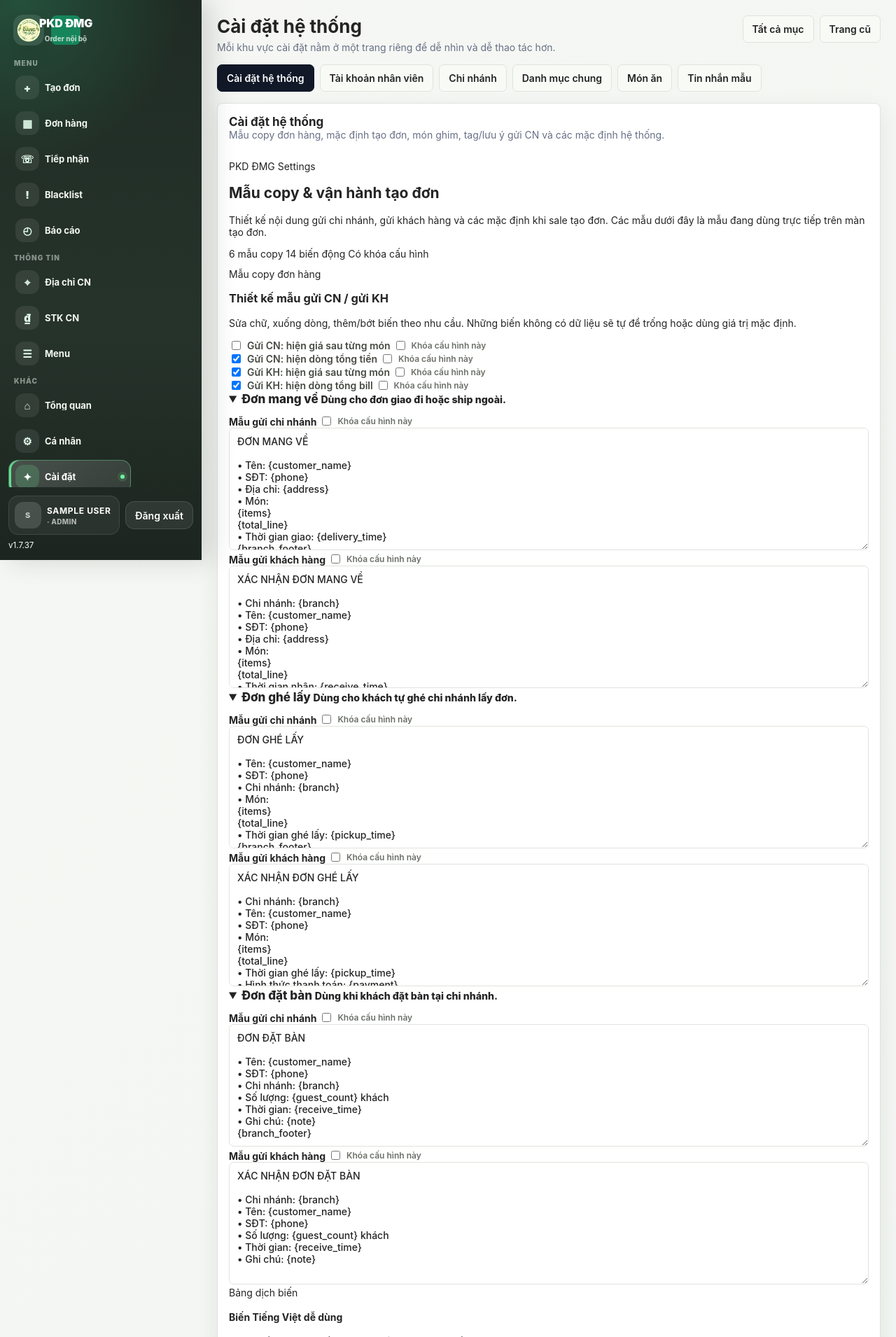
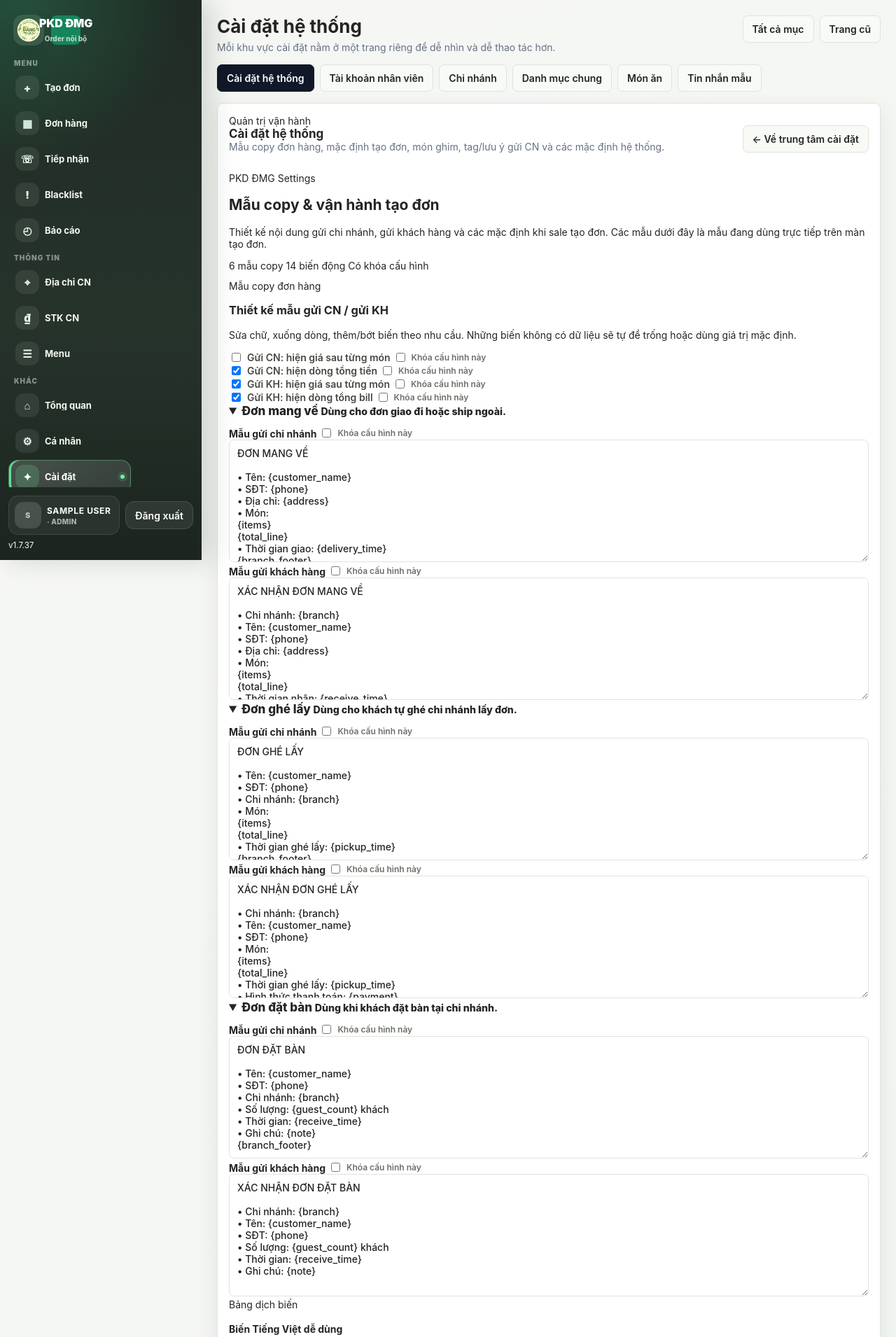
Before and after one commit to tinonguyen15/PKD-DMG, a PHP site: page /settings/system in a window 1280 px wide. Shown: the top 1910 px of the page at 70% size. Run offline with PHP 8.4, Linux system fonts and the light colour scheme; the visitor is signed in with stand-in values (Sample User, id 1); data that the repository does not hold is empty.

Commit message:
Add dedicated system settings stylesheet

```diff
--- a/app/Views/settings/system.php
+++ b/app/Views/settings/system.php
@@ -1,13 +1,17 @@
+<link rel="stylesheet" href="<?= e(asset_url('/assets/css/settings-system.css')) ?>">
+
 <?php require __DIR__ . '/_nav.php'; ?>
 
-<section class="panel settings-panel settings-page-panel">
-  <div class="section-head">
+<section class="panel settings-panel settings-page-panel settings-system-page">
+  <div class="section-head settings-system-titlebar">
     <div>
+      <span class="settings-kicker">Quản trị vận hành</span>
       <h2>Cài đặt hệ thống</h2>
       <p class="settings-page-note">Mẫu copy đơn hàng, mặc định tạo đơn, món ghim, tag/lưu ý gửi CN và các mặc định hệ thống.</p>
     </div>
+    <a class="btn ghost" href="<?= e(url('/settings')) ?>">← Về trung tâm cài đặt</a>
   </div>
-  <form class="stack" method="post" action="<?= e(url('/settings/system-preferences')) ?>">
+  <form class="stack settings-system-form" method="post" action="<?= e(url('/settings/system-preferences')) ?>">
     <?= csrf_field() ?>
     <?php
     $preferenceValues = $systemPreferences['values'];
@@ -16,6 +20,12 @@
     $preferenceLockControls = true;
     require __DIR__ . '/../partials/preference_fields.php';
     ?>
-    <button class="btn primary" type="submit">Lưu cài đặt hệ thống</button>
+    <div class="settings-save-bar">
+      <div>
+        <strong>Lưu toàn bộ cài đặt hệ thống</strong>
+        <span>Sau khi lưu, màn tạo đơn sẽ dùng mẫu và cấu hình mới.</span>
+      </div>
+      <button class="btn primary" type="submit">Lưu cài đặt hệ thống</button>
+    </div>
   </form>
 </section>
```
